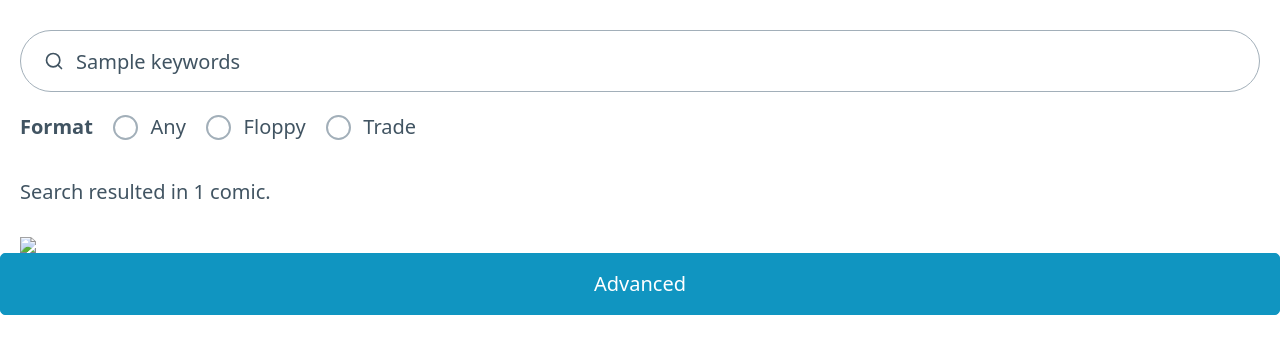
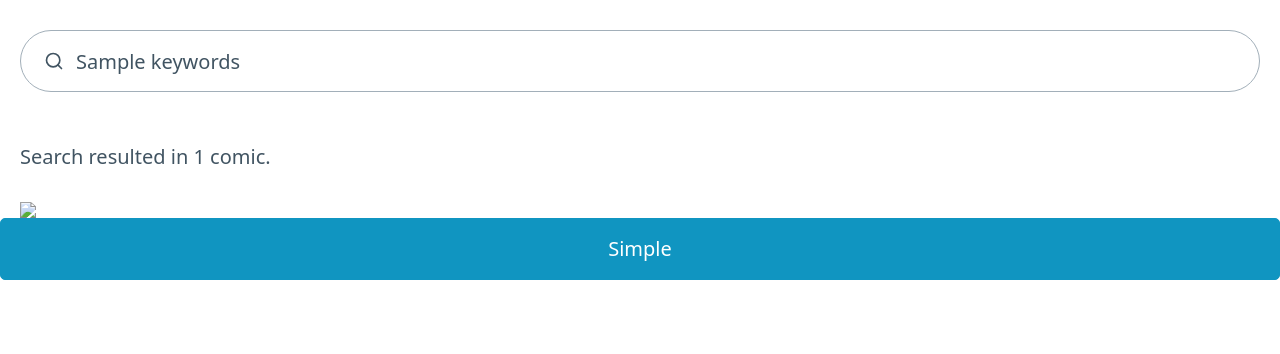
Before and after one commit to jamesbharvey/fun, a Django app: template mycc/search/templates/search/index.html in a window 1280 px wide. Shown: the top 354 px of the page. Run offline with Django 3.2, Linux system fonts and the light colour scheme; the template is opened without the code that fills it: most values are stand-ins (such as "Sample title", 1, 10 or a date in 2020); some libraries are stand-ins or nearby versions.

Commit message:
er, working (mostly but not correctly) so commiting in case i need to rollback to this mostly-correct state

```diff
--- a/mycc/search/static/search/advanced_search.js
+++ b/mycc/search/static/search/advanced_search.js
@@ -1,4 +1,3 @@
-'use strict';
 
 const e = React.createElement;
 
@@ -6,23 +5,38 @@ class AdvancedButton extends React.Component {
   constructor(props) {
     super(props);
     this.state = { advanced: false };
+    this.toggleAdvancedSearchVisible()
   }
 
   render() {
     if (this.state.advanced) {
       return e('button',
-          { onClick: () => this.setState({advanced: false})},
-          'Simple'
+          { onClick: () => { this.setState({advanced: false}); this.toggleAdvancedSearchVisible();}
+          },
+          'Advanced'
       );
     }
 
     return e(
       'button',
-      { onClick: () => this.setState({ advanced: true }) },
-      'Advanced'
+      { onClick: () => { this.setState({ advanced: true });
+                                  this.toggleAdvancedSearchVisible();} },
+      'Simple'
     );
+  }
+  //
+  // this is hacky(using jquery inside react) and against the spirit of React, but I'm not redoing it right
+  // Probably I should rewrite the whole search page in react and get rid of the python templates
+  //
+
+  toggleAdvancedSearchVisible() {
+    if (this.state.advanced) {
+      $('#advanced_search').show()
+    } else {
+      $('#advanced_search').hide()
+    }
   }
 }
 
-const domContainer = document.querySelector('#advanced_search');
-ReactDOM.render(e(AdvancedButton), domContainer);
+const buttonDomContainer = document.querySelector('#advanced_search_button');
+ReactDOM.render(e(AdvancedButton), buttonDomContainer);
--- a/mycc/search/templates/search/index.html
+++ b/mycc/search/templates/search/index.html
@@ -22,9 +22,9 @@
 {#                        <input type="search" id="keywords" name="keywords" {% if keywords != '' %}value="{{ keywords }}"{% endif %}>#}
 {#                    </form>#}
 {#                </div>#}
-                <div id="advanced">
                     <form>
                         <input type="search" id="keywords" name="keywords" {% if keywords != '' %}value="{{ keywords }}"{% endif %}>
+                    <div id="advanced_search">
                                 <div class="wrapper">
                                     <legend><strong>Format</strong></legend>
                                     <label for="Any">
@@ -43,8 +43,8 @@
                                         Trade
                                     </label>
                                 </div>
+                    </div>
                     </form>
-                </div>
                 {% if num_comics > 0 %}
                     Search resulted in {{ num_comics }} {% if num_comics > 1 %}comics.{% else %}comic.{% endif %}
                     <br>
@@ -60,7 +60,8 @@
                 {% endfor %}
             </div>
         </div>
-    <div id="advanced_search"></div>
+    <div id="advanced_search_button"></div>
+        <script src="https://ajax.googleapis.com/ajax/libs/jquery/2.1.3/jquery.min.js"></script>
     <!-- Load React. -->
     <!-- Note: when deploying, replace "development.js" with "production.min.js". -->
     <script src="https://unpkg.com/react@17/umd/react.development.js" crossorigin></script>
```
Lines whose indentation alone changed are shown as unchanged.
